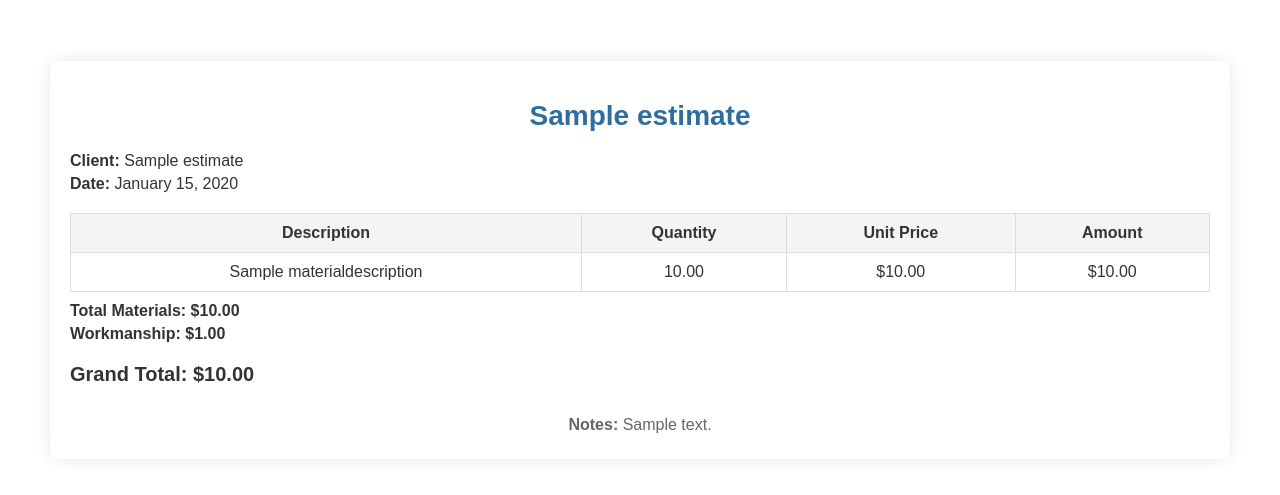
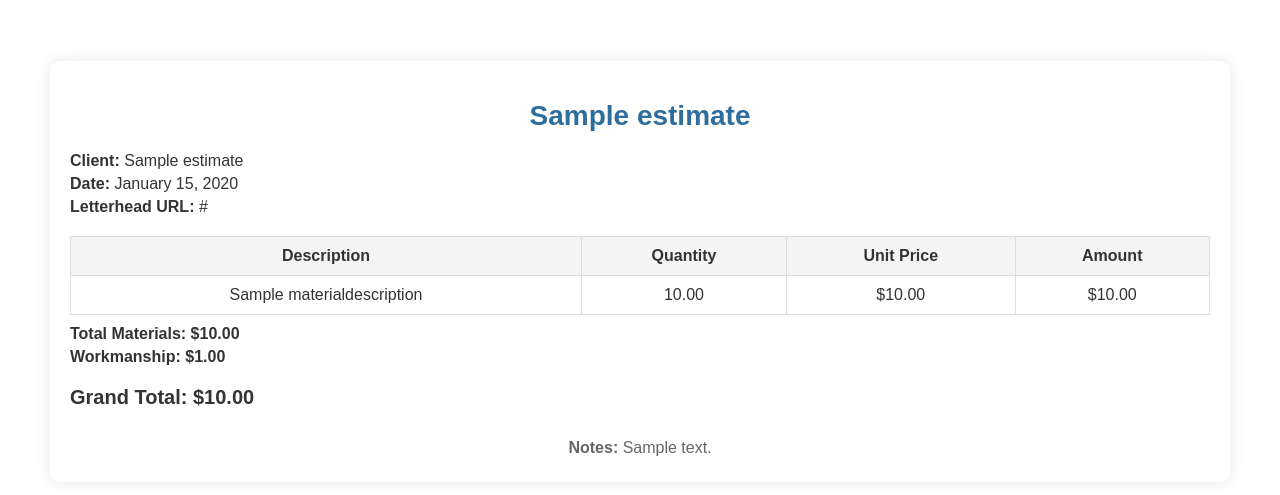
Before and after one commit to rocksonowusu/EstimatePro_Backend, a Django app: template templates/estimate_preview.html in a window 1280 px wide. Shown: the part 189-684 px from the top of the page. Run offline with Django 5.2, Linux system fonts and the light colour scheme; tables that the repository leaves empty hold one stand-in row (values such as "Sample post"); the template is opened without the code that fills it: values that come from a table or form of the project are taken from there, most other values are stand-ins (such as "Sample title", 1, 10 or a date in 2020).

Commit message:
Did some editing

```diff
--- a/templates/estimate_preview.html
+++ b/templates/estimate_preview.html
@@ -105,6 +105,7 @@
     <h1>{{ estimate.estimate_title }}</h1>
     <p><strong>Client:</strong> {{ estimate.client_name }}</p>
     <p><strong>Date:</strong> {{ estimate.created_at|date:"F j, Y" }}</p>
+    <p><strong>Letterhead URL:</strong> {{ letterhead_url }}</p>
 
     <div class="table-container">
       <table>
```
